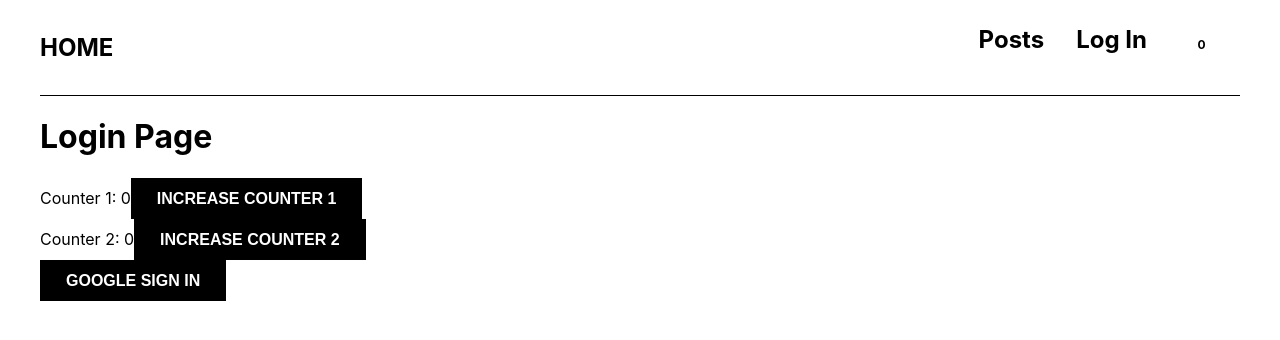
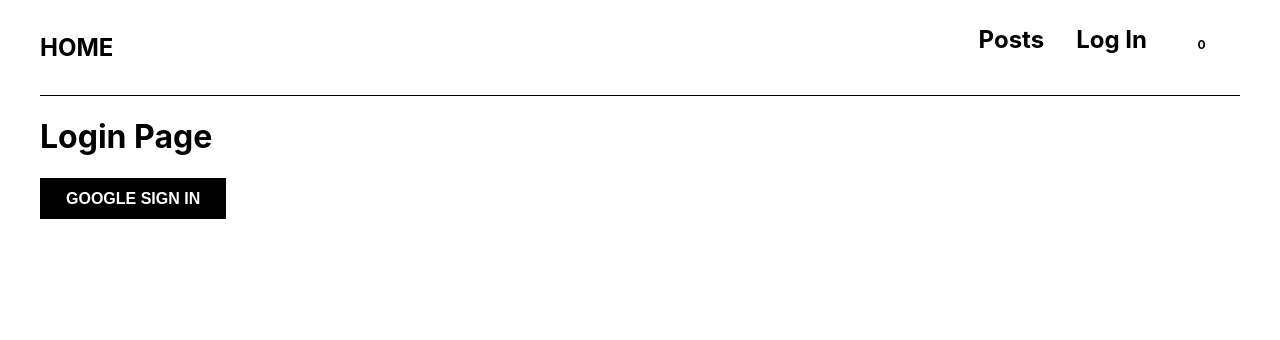
Before and after one commit to neodtruman/blog-with-react-redux, a React (Create React App) app: page /login in a window 1280 px wide. Shown: the top 340 px of the page. Built offline with nearby package versions, Linux system fonts and the light colour scheme; no server answers; some icons are missing.

Commit message:
Revise the Login page

```diff
--- a/src/pages/login-page.component.js
+++ b/src/pages/login-page.component.js
@@ -1,4 +1,4 @@
-import { Fragment, useCallback, useState, useMemo } from "react";
+import { Fragment, useCallback } from "react";
 import { useDispatch } from "react-redux";
 
 import { setCurrentUser } from "../store/user/user.action";
@@ -6,17 +6,6 @@ import { signInWithGooglePopup } from '../utils/firebase.utils';
 
 const LoginPage = () => {
   const dispatch = useDispatch();
-  const [counterOne, setCounterOne] = useState(0);
-  const [counterTwo, setCounterTwo] = useState(0);
-
-  const doubleCounterOne = useCallback(() => {
-    console.log('doubleCounterOne() called');
-    return counterOne * 2;
-  }, [counterOne]);
-
-  const c1x2 = useMemo(() => doubleCounterOne(), [counterOne]);
-
-  console.log('counterOne =', c1x2);
 
   const signInWithGoogle = useCallback(async () => {
     const response = await signInWithGooglePopup();
@@ -27,15 +16,6 @@ const LoginPage = () => {
     <Fragment>
       <h1>Login Page</h1>
 
-      <div>
-        <span>Counter 1: {counterOne}</span>
-        <button onClick={() => setCounterOne(counterOne + 1)}>Increase Counter 1</button>
-      </div>
-      <div>
-        <span>Counter 2: {counterTwo}</span>
-        <button onClick={() => setCounterTwo(counterTwo + 1)}>Increase Counter 2</button>
-      </div>
-
       <button onClick={signInWithGoogle}>
         Google Sign In
       </button>
```
